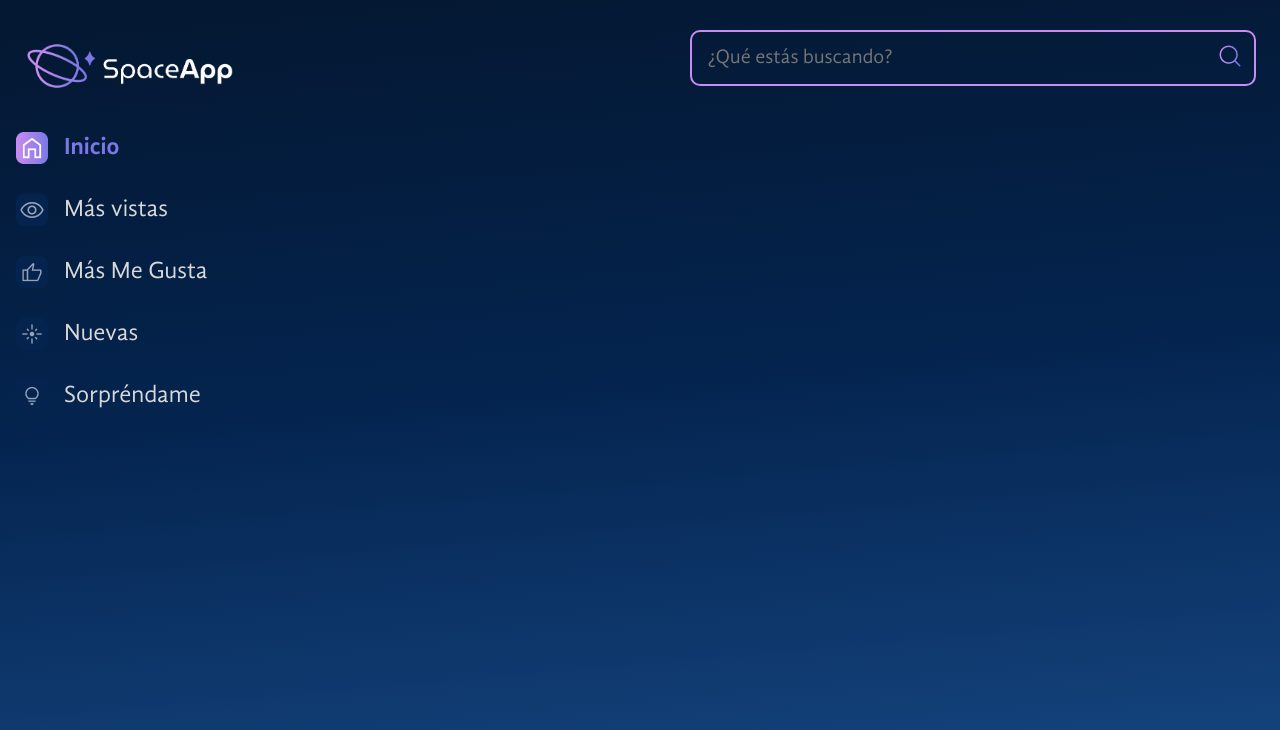
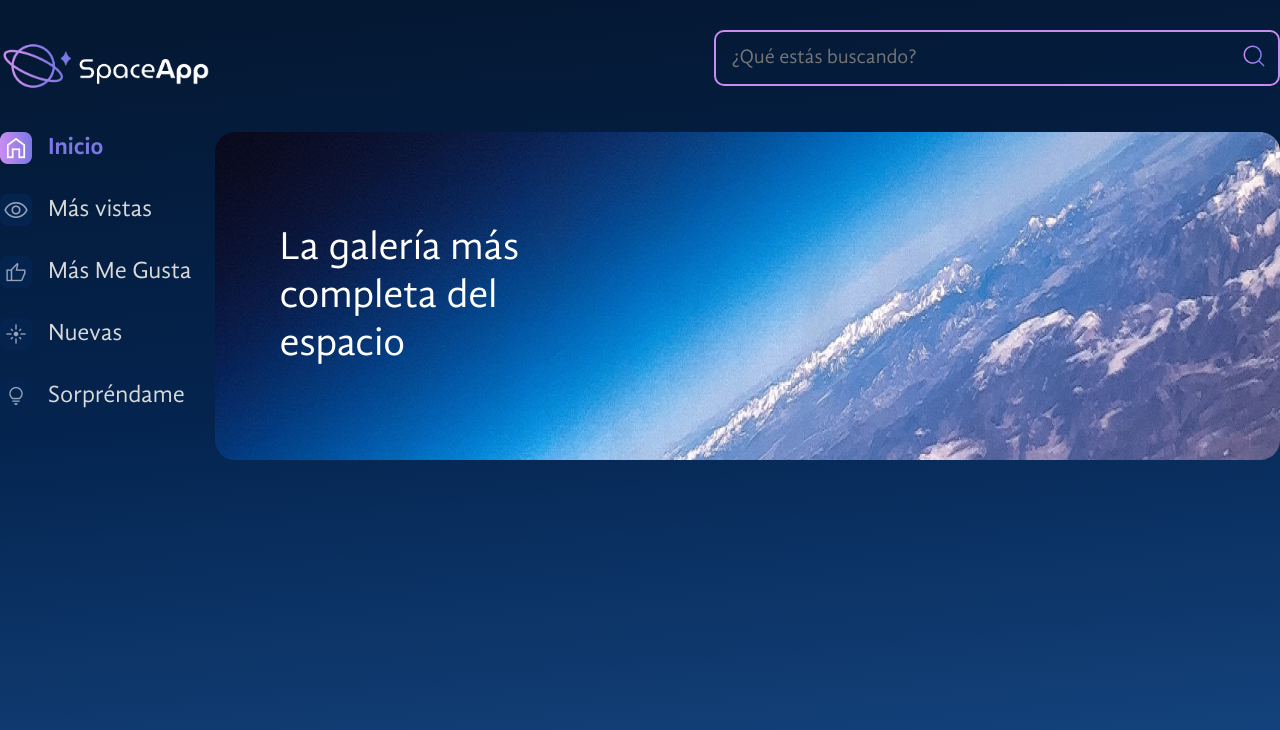
Before and after one commit to AlanGuerraO/space-app, a React (Vite) app: page / in a window 1280 px wide. Shown: the top 730 px of the page. Built offline with nearby package versions, Linux system fonts and the light colour scheme.

Commit message:
Dandole diseño al layout de escritorio

```diff
--- a/src/App.jsx
+++ b/src/App.jsx
@@ -2,6 +2,8 @@ import styled from "styled-components"
 import GlobalStyles from "./Components/GlobalStyles"
 import Header from "./Components/Header/Index"
 import MenuLateral from "./Components/MenuLateral"
+import Banner from "./Components/Banner"
+import banner from "./assets/banner.png"
 
 const FondoGradiente = styled.div`
   background: linear-gradient(175deg, #041833 4.16%, #04244F 48%, #154580 96.76%);
@@ -9,13 +11,28 @@ const FondoGradiente = styled.div`
   min-height: 100vh;
 `
 
+const AppContainer = styled.div`
+  width: 1440px;
+  max-width: 100%;
+  margin: 0 auto;
+`;
+const MainContainer = styled.main`
+  display: flex;
+  gap: 24px;
+`;
+
 function App() {
   return (
     <>
       <FondoGradiente>
         <GlobalStyles />
-        <Header />
-        <MenuLateral />
+        <AppContainer>
+          <Header />
+          <MainContainer>
+            <MenuLateral />
+            <Banner fondo={banner} titulo="La galería más completa del espacio"/>
+          </MainContainer>
+        </AppContainer>
       </FondoGradiente>
     </>
   )
--- /dev/null
+++ b/src/Components/Banner/index.jsx
@@ -0,0 +1,34 @@
+import styled from "styled-components";
+
+const FigureStyles = styled.figure`
+    background-image: ${props => `url(${props.$fondo})`};
+    background-size: cover;
+    background-repeat: no-repeat;
+    display: flex;
+    flex-grow: 1;
+    align-items: center;
+    max-height: 328px;
+    min-height: 328px;
+    margin: 0;
+    border-radius: 20px;
+    max-width: 100%;
+
+    h1 {
+        font-weight: 400;
+        font-size: 40px;
+        line-height: 48px;
+        color: #ffffff;
+        max-width: 300px;
+        padding: 0 64px;
+    }
+`;
+
+const Banner = ({ fondo, titulo }) => {
+    return (
+        <FigureStyles $fondo={fondo}>
+            <h1>{titulo}</h1>
+        </FigureStyles>
+    );
+};
+
+export default Banner;
--- a/src/Components/Header/Index.jsx
+++ b/src/Components/Header/Index.jsx
@@ -2,7 +2,7 @@ import styled from "styled-components";
 import CampoTexto from "../CampoTexto/Index";
 
 const HeaderStyle = styled.header`
-    padding: 30px 24px;
+    padding: 30px 0;
     display: flex;
     justify-content: space-between;
     img{
--- a/src/Components/ItemNavegacion/index.jsx
+++ b/src/Components/ItemNavegacion/index.jsx
@@ -2,7 +2,7 @@ import styled from "styled-components";
 
 const ItemNavegacionStyles = styled.li`
     font-size: 24px;
-    margin: 0 0 30px 16px;
+    margin-bottom: 30px;
     line-height: 28px;
     display: flex;
     align-items: center;
```
